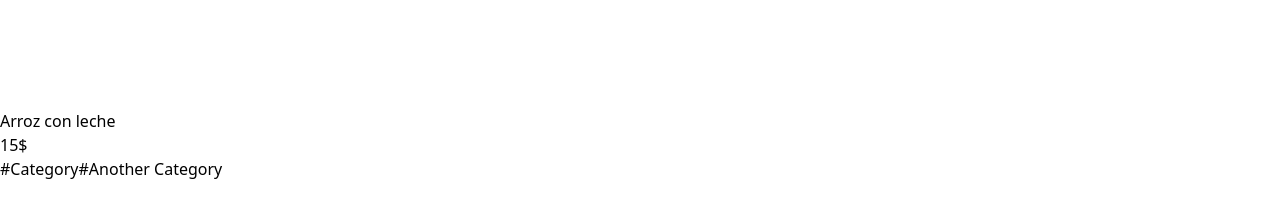
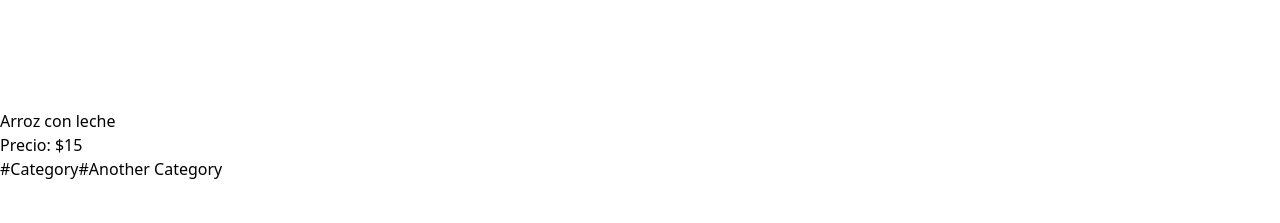
Before and after one commit to ErickDevv/Danone-Hackathon-Mexico, a React (Vite) app in the folder frontend/: page /ecodanone in a window 1280 px wide. Shown: the part 1360-1583 px from the top of the page. Built offline with nearby package versions, Linux system fonts and the light colour scheme.

Commit message:
Update ecodanone.tsx

```diff
--- a/frontend/src/pages/ecodanone.tsx
+++ b/frontend/src/pages/ecodanone.tsx
@@ -1,5 +1,5 @@
 import Nav from "./nav";
-import arrozConLeche from "/public/products/arrozConLeche.jpg";
+import arrozConLeche from "/products/arrozConLeche.jpg";
 
 interface Product {
   name: string;
@@ -25,7 +25,7 @@ const Product = ({ name, image, price, description }: Product) => {
       <div className="px-6 py-4">
         <div className="font-bold text-xl mb-2">{name}</div>
         <p className="text-gray-700 text-base">{description}</p>
-        <p className="text-gray-700 text-base">{price}</p>
+        <p className="text-gray-700 text-base">Precio: ${price}</p>
       </div>
       <div className="px-6 py-4">
         <span className="inline-block bg-gray-200 rounded-full px-3 py-1 text-sm font-semibold text-gray-700 mr-2">
@@ -44,37 +44,32 @@ const EcoDanone = () => {
     {
       name: "Arroz con leche",
       image: "",
-      price: "15$",
-      description:
-        "",
+      price: 15,
+      description: "",
     },
     {
       name: "Arroz con leche",
       image: "",
-      price: "15$",
-      description:
-        "",
+      price: 15,
+      description: "",
     },
     {
       name: "Arroz con leche",
       image: "",
-      price: "15$",
-      description:
-        "",
+      price: 15,
+      description: "",
     },
     {
       name: "Arroz con leche",
       image: "",
-      price: "15$",
-      description:
-        "",
+      price: 15,
+      description: "",
     },
     {
       name: "Arroz con leche",
       image: "",
-      price: "15$",
-      description:
-        "",
+      price: 15,
+      description: "",
     },
   ];
 
```
